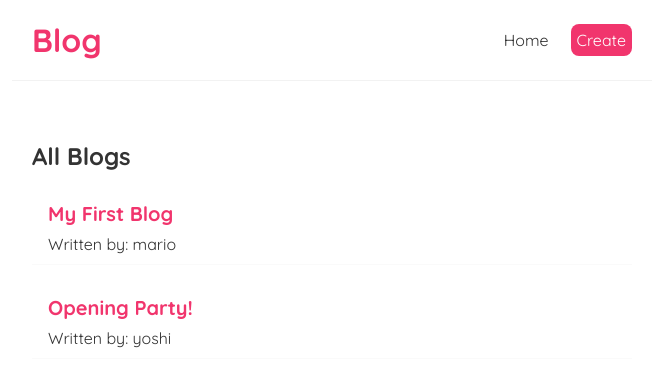
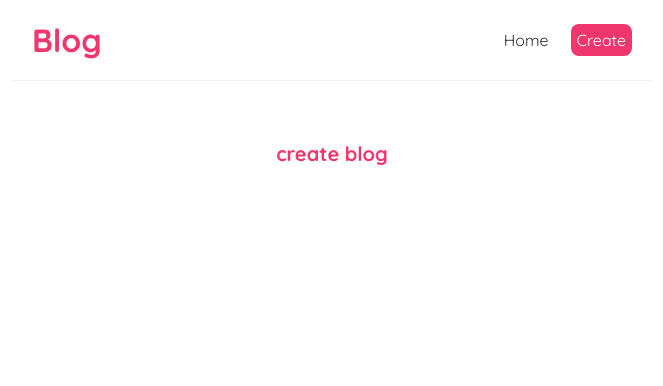
Before and after one commit to Underemployed/react-blog, a React (Create React App) app: page /create in a window 1280 px wide. Shown: the top 386 px of the page, without its empty margins (308-971 px from the left). Built offline with nearby package versions, Linux system fonts and the light colour scheme; data requests are answered from the project's data file.

Commit message:
exact path match -> stil sending req to server

```diff
--- a/src/App.js
+++ b/src/App.js
@@ -1,6 +1,7 @@
 import Navbar from './navbar';
 import Home from './Home';
 import { BrowserRouter as Router, Route, Switch } from 'react-router-dom';
+import Create from './create';
 
 
 function App() {
@@ -9,13 +10,17 @@
 
 
   return (
+    // router -> switch -> route -> page
     <Router>
       <div className='App'>
         <Navbar />
         <div className="content">
           <Switch>
-            <Route path ="/">
+            <Route exact path ="/">
                 <Home/>
+            </Route>
+            <Route exact path ="/create">
+                <Create/>
             </Route>
 
           </Switch>
--- /dev/null
+++ b/src/create.js
@@ -0,0 +1,9 @@
+const Create = () => {
+    return (
+        <div className="create">
+            <h2>create blog</h2>
+        </div>
+    );
+}
+
+export default Create;
```
